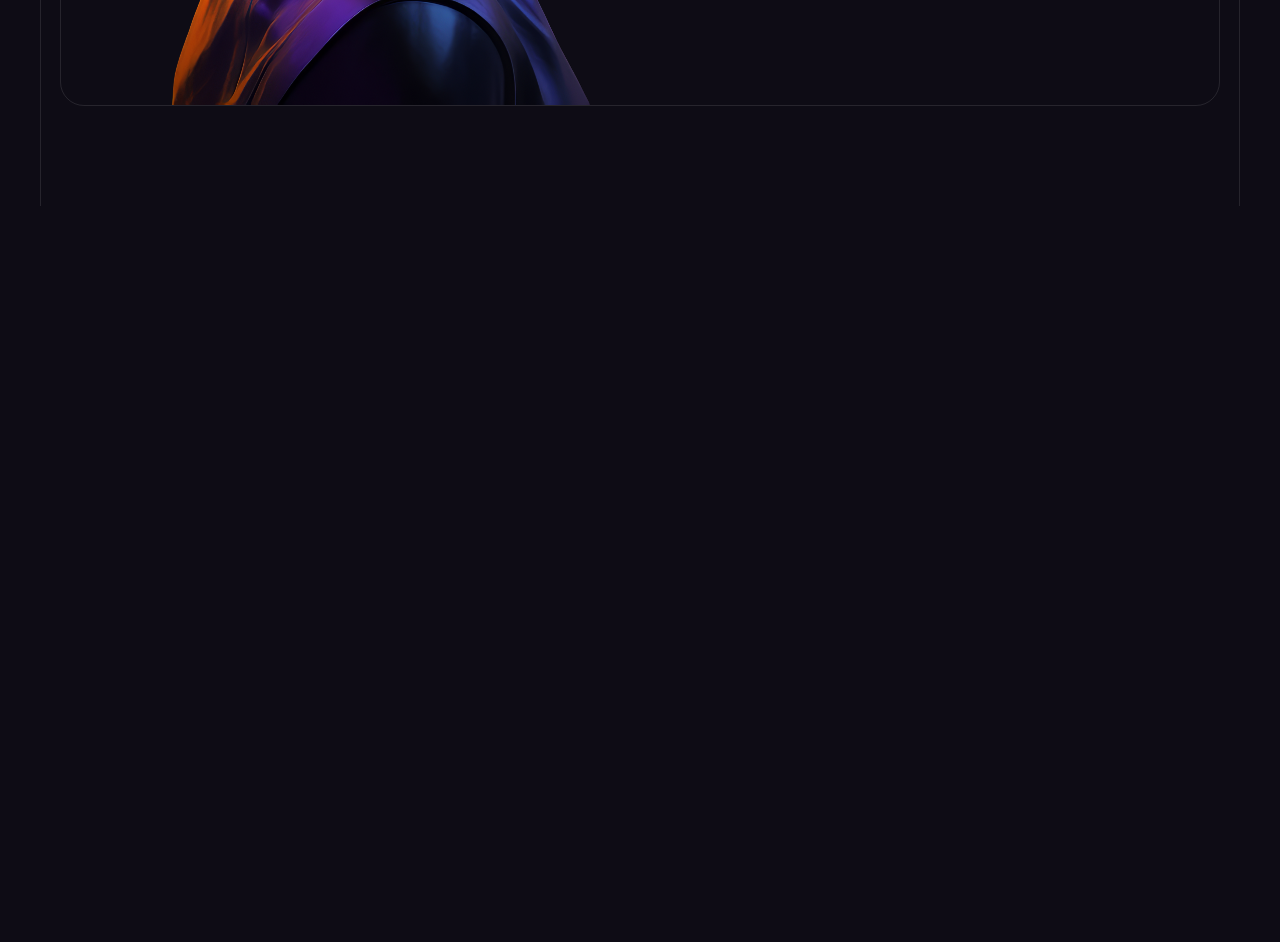
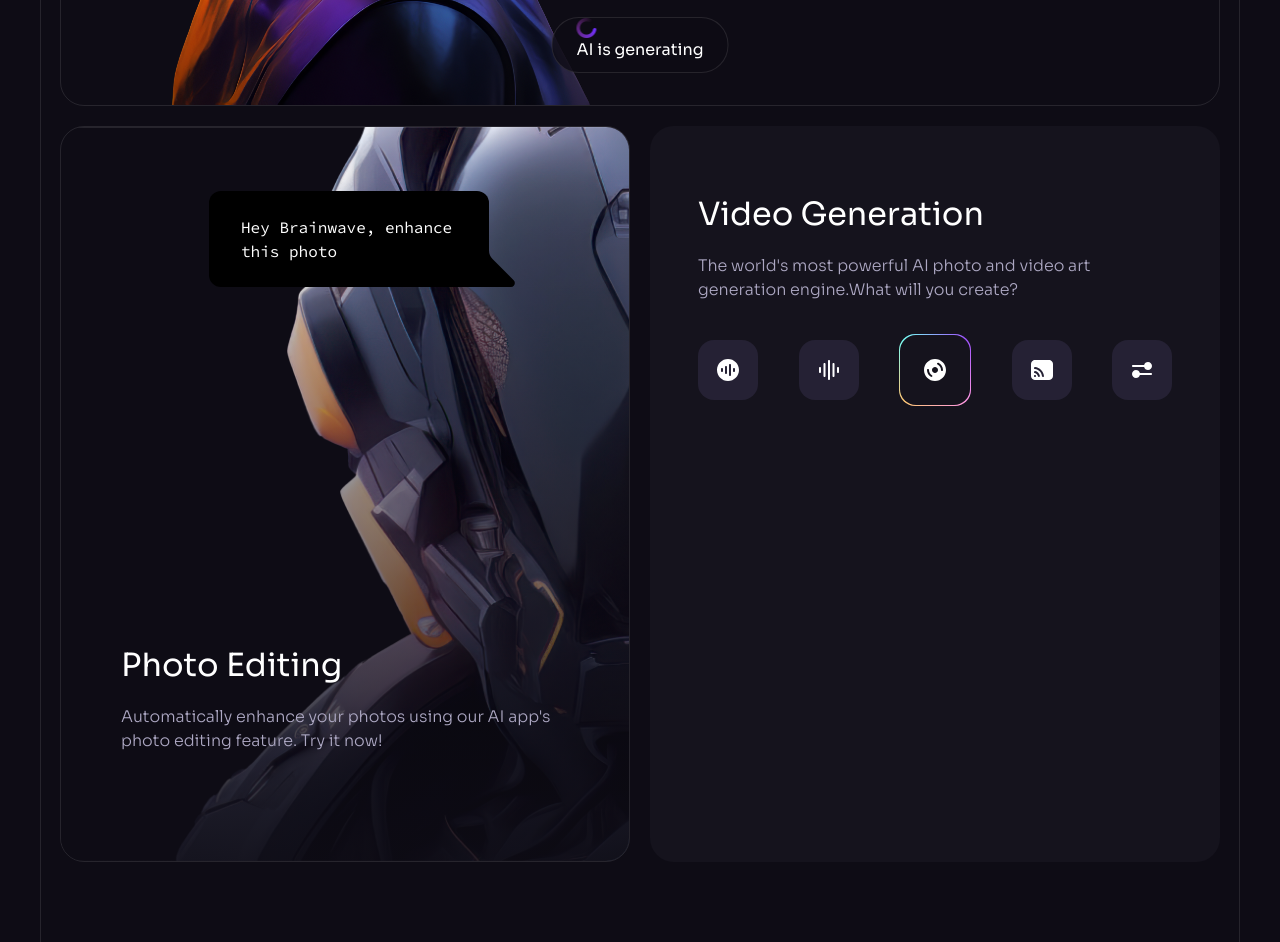
Before and after one commit to emiresatovic/brainwave_project, a React (Vite) app: page / in a window 1280 px wide. Shown: the part 4440-5382 px from the top of the page. Before the commit the page ends 4646 px from the top, so only its background shows below. Built offline with nearby package versions, Linux system fonts and the light colour scheme.

Commit message:
28.12 10h

```diff
--- a/src/components/Services.jsx
+++ b/src/components/Services.jsx
@@ -1,7 +1,9 @@
-import { check, service1 } from "../assets"
-import { brainwaveServices } from "../constants"
+import { check, service1, service2 } from "../assets"
+import { brainwaveServices, brainwaveServicesIcons } from "../constants"
 import Heading from "./Heading"
 import Section from "./Section"
+import Generating from './Generating';
+import { PhotChatMessage, Gradient, VideoBar, VideoChatMessage } from './design/Services'
 
 const Services = () => {
   return (
@@ -26,6 +28,42 @@
                     ))}
                 </ul>
             </div>
+
+            <Generating className='absolute left-4 right-4 bottom-4 border-n-1/10 border lg:left-1/2 lg:right-auto lg:bottom-8 lg:-translate-x-1/2' />
+            </div>
+
+            <div className="relative z-1 grid gap-5 lg:grid-cols-2">
+               <div className="relative min-h-[39rem] border border-n-1/10 rounded-3xl overflow-hidden">
+                  <div className="absolute inset-0">
+                    <img src={service2} className="h-full w-full object-cover" width={630} height={750} alt="robot" />
+                  </div>
+
+                  <div className="absolute inset-0 flex flex-col justify-end p-8 bg-gradient-to-b from-n-8/0 to-n-8/90 lg:p-15">
+                <h4 className="h4 mb-4">Photo Editing</h4>
+                <p className="body-2 mb-[3rem] text-n-3">Automatically enhance your photos using our AI app&apos;s photo editing feature. Try it now!</p>
+                 </div>
+
+                 <PhotChatMessage />
+
+               </div>
+
+               <div className="p-4 bg-n-7 rounded-3xl overflow-hidden lg:min-h-[46rem]">
+                  <div className="py-12 px-4 xl:px-8">
+                    <h4 className="h4 mb-4">Video Generation</h4>
+                    <p className="body-2 mb-[2rem] text-n-3">The world&apos;s most powerful AI photo and video art generation engine.What will you create?</p>
+
+                    <ul className="flex items-center justify-between">
+                       {brainwaveServicesIcons.map((item, index) => (
+                        <li key={index} className={`rounded-2xl flex items-center justify-center ${index === 2 ? 'w-[3rem] h-[3rem] p-0.25 bg-conic-gradient md:w-[4.5rem] md:h-[4.5rem]' : 'flex w-10 h-10 bg-n-6 md:w-15 md:h-15'}`}>
+                            <div className={index === 2 ? 'flex items-center justify-center w-full h-full bg-n-7 rounded-[1rem]' : ''}>
+                                <img src={item} alt="" />
+                            </div>
+                        </li>
+                       ))}
+                    </ul>
+                  </div>
+               </div>
+
             </div>
            </div>
         </div>
```
